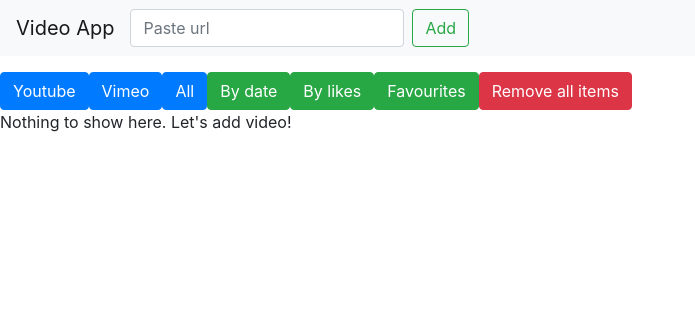
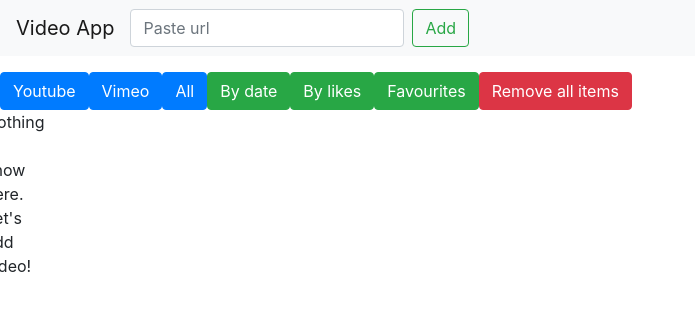
Before and after one commit to PatrykJamroz/video-app, a React (Create React App) app: page / in a window 1280 px wide. Shown: the top 310 px of the page, without its empty margins (0-695 px from the left). Built offline with nearby package versions, Linux system fonts and the light colour scheme.

Commit message:
added cardgroup and row

```diff
--- a/src/App.js
+++ b/src/App.js
@@ -1,8 +1,11 @@
 import Header from "./components/Header";
 import Card from "react-bootstrap/Card";
+import { CardGroup } from "react-bootstrap";
+import { Row } from "react-bootstrap";
 import Button from "react-bootstrap/Button";
 import { Context } from "./Context";
 import { useContext } from "react";
+import { width } from "dom-helpers";
 
 function App() {
   const {
@@ -36,11 +39,16 @@
       <Button variant="danger" onClick={(e) => deleteAllData()}>
         Remove all items
       </Button>
+      <CardGroup>
+        <Row xs={1} md={6} className="g-4">
           {videoData.length === 0 ? (
             <p>Nothing to show here. Let's add video!</p>
           ) : (
             videoData.map((item) => (
-          <Card style={{ width: "18rem" }} key={item.key}>
+              <Card
+                style={{ width: "18rem", maxWidth: "300px " }}
+                key={item.key}
+              >
                 <Card.Img variant="top" src={item.thumbnail} />
                 <Card.Body>
                   <Card.Title>{item.name}</Card.Title>
@@ -73,6 +81,8 @@
               </Card>
             ))
           )}
+        </Row>
+      </CardGroup>
     </div>
   );
 }
```
Lines whose indentation alone changed are shown as unchanged.
